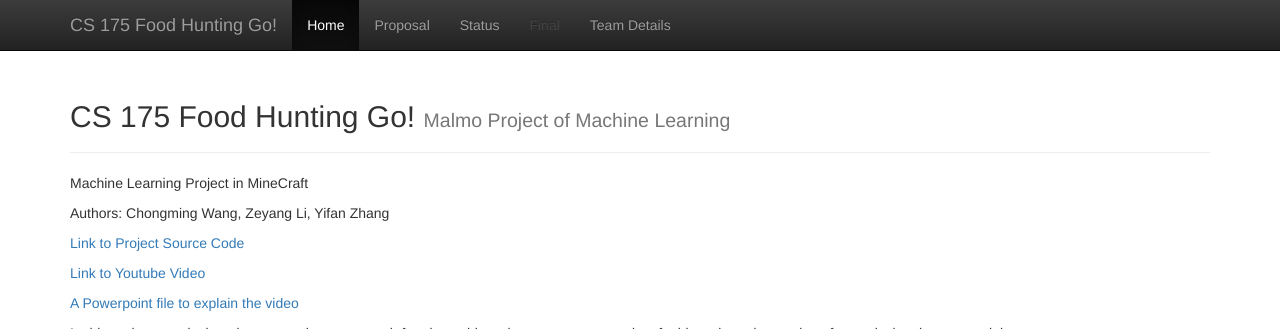
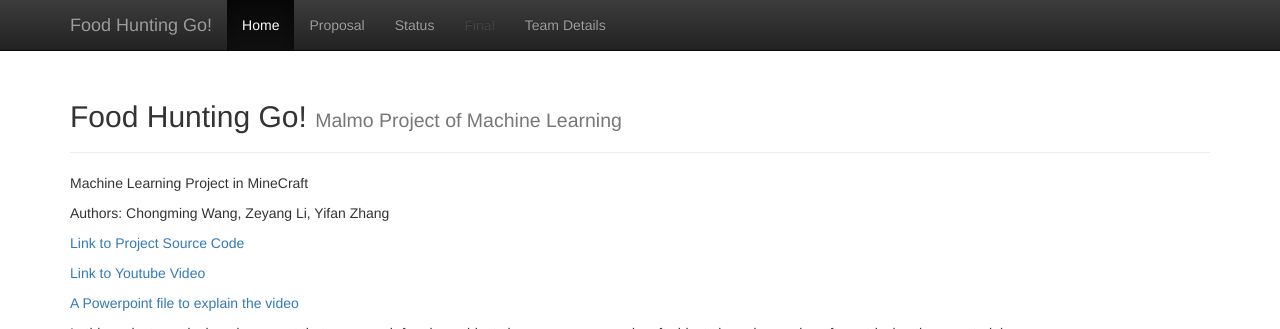
Before and after one commit to chicomy/Food_Hunting_Go, a Jekyll site: the page built from docs/index.md, in a window 1280 px wide and 1053 px high, cut to the strip 0-329 px from the top of the window. Built offline with Jekyll 4.4.1, drawn with Linux system fonts in a browser that asks for light colours.

Commit message:
Update _config.yml

```diff
--- a/docs/_config.yml
+++ b/docs/_config.yml
@@ -1,6 +1,6 @@
 ###########
 # Malmo Project
-title:    'CS 175 Food Hunting Go!'
+title:    'Food Hunting Go!'
 subtitle: 'Malmo Project of Machine Learning '
 
 
```
